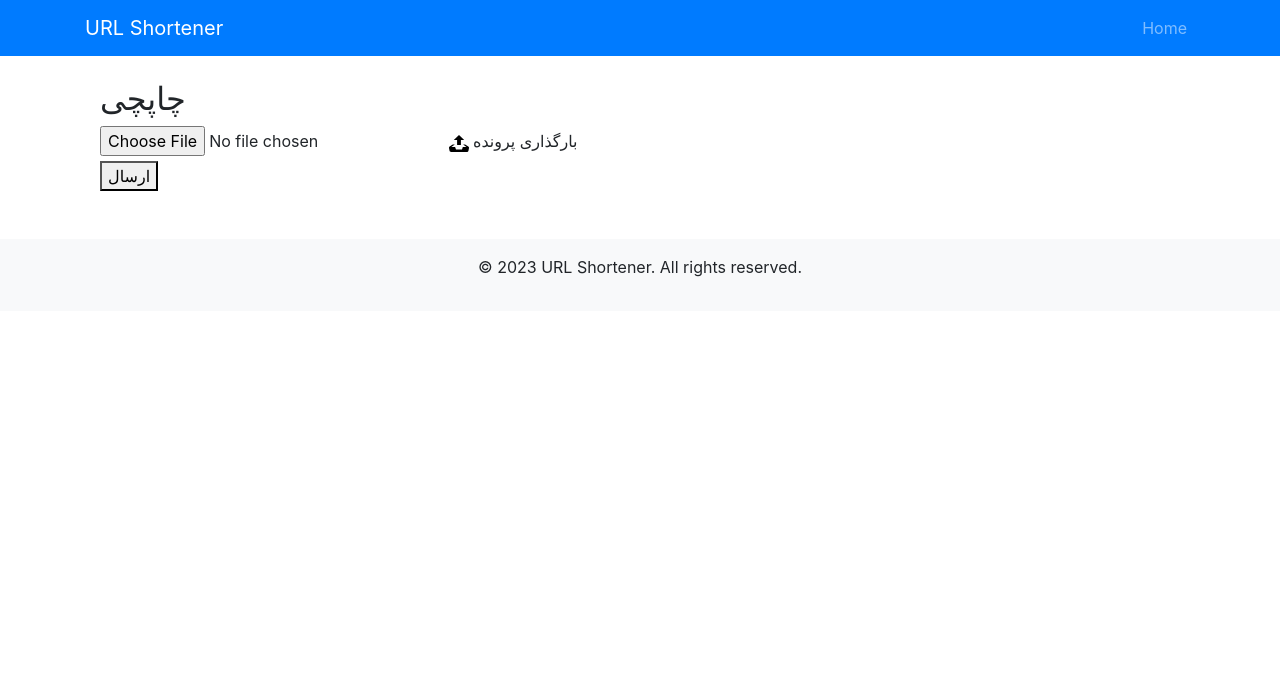
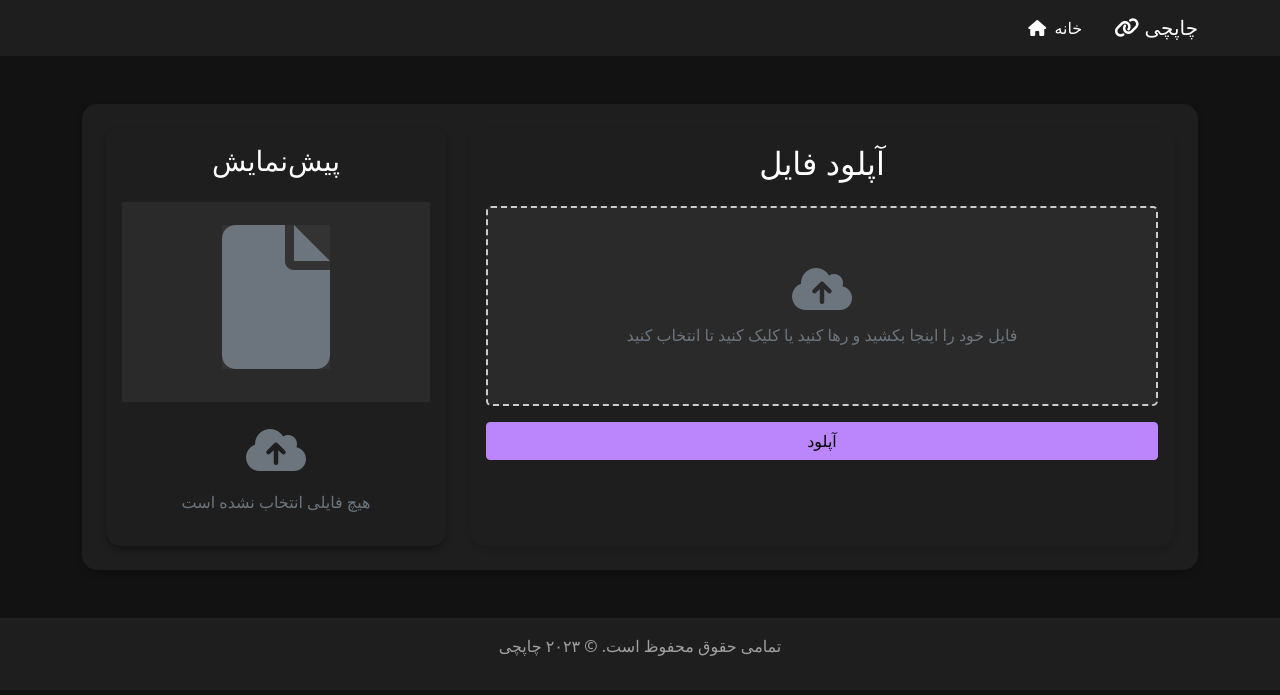
Before and after one commit to MirS0bhan/ChapChi, a Django app: page / in a window 1280 px wide. Shown: the top 695 px of the page. Run offline with Django 5.2, Linux system fonts and the light colour scheme; some libraries are stand-ins or nearby versions.

Commit message:
make better ui

```diff
--- a/chapchi/main/static/main/css/style.css
+++ b/chapchi/main/static/main/css/style.css
@@ -1,98 +1,174 @@
-@import url('https://fonts.googleapis.com/css2?family=Cairo:wght@400;700&display=swap');
+/* your_app/static/css/style.css */
 
-* {
-    margin: 0;
-    padding: 0;
-    box-sizing: border-box;
+body {
+    background-color: #121212;
+    color: #e0e0e0;
 }
 
-body {
-    font-family: 'Cairo', sans-serif;
-    background-color: #f0f2f5;
-    display: flex;
-    justify-content: center;
-    align-items: center;
-    min-height: 100vh;
-    direction: rtl;
+.navbar {
+    background-color: #1e1e1e !important;
 }
 
-.container {
-    width: 100%;
-    max-width: 400px;
-    padding: 20px;
+.navbar-brand, .nav-link {
+    color: #ffffff !important;
+}
+
+.card {
+    background-color: #1e1e1e;
+    border: none;
+    border-radius: 15px;
+    box-shadow: 0 4px 6px rgba(0, 0, 0, 0.1);
+}
+
+.btn-primary {
+    background-color: #3700B3;
+    border-color: #3700B3;
+}
+
+.btn-primary:hover {
+    background-color: #6200EE;
+    border-color: #6200EE;
+}
+
+footer {
+    background-color: #1e1e1e !important;
+    color: #a0a0a0;
+}
+
+/* Existing styles... */
+
+.upload-card, .preview-card {
+    height: 100%;
 }
 
 .upload-box {
-    background-color: #ffffff;
-    border-radius: 8px;
+    border: 2px dashed #ccc;
+    border-radius: 5px;
     padding: 30px;
-    box-shadow: 0 4px 6px rgba(0, 0, 0, 0.1);
+    text-align: center;
+    cursor: pointer;
+    transition: background-color 0.3s ease;
+    height: 200px;
+    display: flex;
+    flex-direction: column;
+    justify-content: center;
+    align-items: center;
 }
 
-h2 {
-    text-align: center;
-    margin-bottom: 20px;
-    color: #333;
+.upload-box:hover {
+    background-color: #f8f9fa;
+}
+
+.upload-box i {
+    font-size: 48px;
+    color: #6c757d;
+    margin-bottom: 10px;
+}
+
+.upload-box p {
+    margin-bottom: 0;
+    color: #6c757d;
 }
 
 .file-input {
-    position: relative;
-    margin-bottom: 20px;
+    display: none;
 }
 
-.file {
-    position: absolute;
-    left: 0;
-    top: 0;
-    opacity: 0;
-    width: 100%;
-    height: 100%;
-    cursor: pointer;
+.highlight {
+    background-color: #e9ecef;
+    border-color: #6c757d;
 }
 
-.file-input label {
-    display: flex;
-    align-items: center;
-    justify-content: center;
-    background-color: #f0f0f0;
-    border: 2px dashed #ccc;
-    border-radius: 4px;
-    padding: 15px;
-    cursor: pointer;
-    transition: all 0.3s ease;
+/* New and updated styles for preview box */
+/* Dark theme styles */
+body {
+    background-color: #121212;
+    color: #e0e0e0;
 }
 
-.file-input label:hover {
-    background-color: #e8e8e8;
-    border-color: #aaa;
+.upload-card, .preview-card {
+    height: 100%;
+    background-color: #1e1e1e;
+    border: none;
 }
 
-.file-input svg {
-    margin-left: 10px;
-    fill: #666;
+.card-title {
+    color: #ffffff;
 }
 
-.file-name {
-    margin-top: 10px;
-    display: block;
-    text-align: center;
-    font-size: 14px;
-    color: #666;
+.upload-box {
+    border: 2px dashed #444;
+    background-color: #2a2a2a;
+    color: #e0e0e0;
+    transition: background-color 0.3s ease;
+    height: 200px;
+    display: flex;
+    flex-direction: column;
+    justify-content: center;
+    align-items: center;
 }
 
-.upload-btn {
-    display: block;
-    width: 100%;
-    padding: 12px;
-    background-color: #4CAF50;
-    color: white;
-    border: none;
-    border-radius: 4px;
-    font-size: 16px;
-    cursor: pointer;
-    transition: background-color 0.3s ease;
+.upload-box:hover {
+    background-color: #333333;
 }
 
-.upload-btn:hover {
-    background-color: #45a049;
+.upload-box i {
+    color: #bb86fc;
 }
+
+.upload-box p {
+    color: #e0e0e0;
+}
+
+.highlight {
+    background-color: #333333;
+    border-color: #bb86fc;
+}
+
+.preview-card {
+    box-shadow: 0 4px 6px rgba(0, 0, 0, 0.3);
+}
+
+#preview-container {
+    background-color: #2a2a2a;
+}
+
+#file-preview {
+    box-shadow: 0 2px 4px rgba(0, 0, 0, 0.3);
+}
+
+.file-icon {
+    background-color: #333333;
+}
+
+#file-info {
+    background-color: #2a2a2a;
+}
+
+.file-info-header {
+    border-bottom: 1px solid #444;
+}
+
+#no-file-selected {
+    color: #9e9e9e;
+}
+
+.btn-primary {
+    background-color: #bb86fc;
+    border-color: #bb86fc;
+    color: #000000;
+}
+
+.btn-primary:hover {
+    background-color: #a366fc;
+    border-color: #a366fc;
+    color: #000000;
+}
+
+/* Existing responsive styles */
+@media (max-width: 767px) {
+    .preview-card {
+        margin-top: 20px;
+        position: static;
+    }
+}
--- /dev/null
+++ b/chapchi/main/static/main/css/upload.css
@@ -0,0 +1,94 @@
+.upload-card, .preview-card {
+    height: 100%;
+}
+
+.upload-box {
+    border: 2px dashed #ccc;
+    border-radius: 5px;
+    padding: 30px;
+    text-align: center;
+    cursor: pointer;
+    transition: background-color 0.3s ease;
+    height: 200px;
+    display: flex;
+    flex-direction: column;
+    justify-content: center;
+    align-items: center;
+}
+
+.upload-box:hover {
+    background-color: #f8f9fa;
+}
+
+.upload-box i {
+    font-size: 48px;
+    color: #6c757d;
+    margin-bottom: 10px;
+}
+
+.upload-box p {
+    margin-bottom: 0;
+    color: #6c757d;
+}
+
+.file-input {
+    display: none;
+}
+
+#file-preview {
+    max-width: 100%;
+    max-height: 200px;
+    margin-top: 20px;
+}
+
+#file-name {
+    word-break: break-all;
+}
+
+.file-icon {
+    font-size: 48px;
+    margin-bottom: 10px;
+}
+
+.highlight {
+    background-color: #e9ecef;
+    border-color: #6c757d;
+}
+
+.preview-card {
+    position: sticky;
+    top: 20px;
+}
+
+#preview-container {
+    min-height: 200px;
+    display: flex;
+    justify-content: center;
+    align-items: center;
+}
+
+#file-info {
+    margin-top: 20px;
+}
+
+#file-info p {
+    margin-bottom: 5px;
+}
+
+.metadata-box {
+    background-color: #f8f9fa;
+    border: 1px solid #e9ecef;
+    border-radius: 5px;
+    padding: 15px;
+    margin-top: 20px;
+}
+
+.metadata-box p {
+    margin-bottom: 5px;
+}
+
+@media (max-width: 767px) {
+    .preview-card {
+        margin-top: 20px;
+    }
+}
--- /dev/null
+++ b/chapchi/main/static/main/js/upload.js
@@ -0,0 +1,112 @@
+const allowedFormats = ['pdf', 'ttf', 'jpeg', 'jpg', 'png'];
+const fileUpload = document.getElementById('file-upload');
+const fileInfo = document.getElementById('file-info');
+const fileName = document.getElementById('file-name');
+const fileSize = document.getElementById('file-size');
+const filePreview = document.getElementById('file-preview');
+const fileIcon = document.getElementById('file-icon');
+const form = document.getElementById('upload-form');
+
+const uploadBox = document.getElementById('upload-box');
+// ... (rest of the code remains the same)
+
+uploadBox.addEventListener('click', function() {
+    fileUpload.click();
+});
+
+// ... (rest of the code remains the same)
+
+fileUpload.addEventListener('change', function(e) {
+    const file = e.target.files[0];
+    if (file) {
+        const extension = file.name.split('.').pop().toLowerCase();
+        if (allowedFormats.includes(extension)) {
+            fileName.textContent = file.name;
+            fileSize.textContent = (file.size / 1024 / 1024).toFixed(2) + ' MB';
+            fileInfo.style.display = 'block';
+
+            // Set file icon based on extension
+            fileIcon.className = 'file-icon fas ';
+            switch(extension) {
+                case 'pdf':
+                    fileIcon.className += 'fa-file-pdf';
+                    break;
+                case 'ttf':
+                    fileIcon.className += 'fa-font';
+                    break;
+                case 'jpeg':
+                case 'jpg':
+                case 'png':
+                    fileIcon.className += 'fa-file-image';
+                    break;
+            }
+            fileIcon.style.display = 'block';
+
+            if (['jpeg', 'jpg', 'png'].includes(extension)) {
+                const reader = new FileReader();
+                reader.onload = function(e) {
+                    filePreview.src = e.target.result;
+                    filePreview.style.display = 'block';
+                    fileIcon.style.display = 'none';
+                }
+                reader.readAsDataURL(file);
+            } else {
+                filePreview.style.display = 'none';
+                fileIcon.style.display = 'block';
+            }
+        } else {
+            alert('فرمت فایل مجاز نیست. لطفاً یک فایل با فرمت PDF، TTF، JPEG یا PNG انتخاب کنید.');
+            fileUpload.value = '';
+            fileInfo.style.display = 'none';
+            filePreview.style.display = 'none';
+            fileIcon.style.display = 'none';
+        }
+    }
+});
+
+form.addEventListener('submit', function(e) {
+    if (!fileUpload.files[0]) {
+        e.preventDefault();
+        alert('لطفاً یک فایل انتخاب کنید.');
+    }
+});
+
+// Optional: Add drag and drop functionality
+const dropZone = document.querySelector('.card-body');
+
+['dragenter', 'dragover', 'dragleave', 'drop'].forEach(eventName => {
+    dropZone.addEventListener(eventName, preventDefaults, false);
+});
+
+function preventDefaults(e) {
+    e.preventDefault();
+    e.stopPropagation();
+}
+
+['dragenter', 'dragover'].forEach(eventName => {
+    dropZone.addEventListener(eventName, highlight, false);
+});
+
+['dragleave', 'drop'].forEach(eventName => {
+    dropZone.addEventListener(eventName, unhighlight, false);
+});
+
+function highlight(e) {
+    dropZone.classList.add('highlight');
+}
+
+function unhighlight(e) {
+    dropZone.classList.remove('highlight');
+}
+
+dropZone.addEventListener('drop', handleDrop, false);
+
+function handleDrop(e) {
+    const dt = e.dataTransfer;
+    const files = dt.files;
+    fileUpload.files = files;
+
+    // Trigger the change event manually
+    const event = new Event('change');
+    fileUpload.dispatchEvent(event);
+}
--- a/chapchi/main/templates/main/base.html
+++ b/chapchi/main/templates/main/base.html
@@ -1,57 +1,47 @@
 <!DOCTYPE html>
-<html lang="en">
+<html lang="fa" dir="rtl">
 <head>
     <meta charset="UTF-8">
     <meta name="viewport" content="width=device-width, initial-scale=1.0">
-    <title>{% block title %}URL Shortener{% endblock %}</title>
+    <title>{% block title %}چاپچی{% endblock %}</title>
 
     {% load static %}
-
-    <!-- Bootstrap CSS -->
-    <link href="https://stackpath.bootstrapcdn.com/bootstrap/4.5.2/css/bootstrap.min.css" rel="stylesheet">
-
-    <!-- Font Awesome -->
-    <link href="https://cdnjs.cloudflare.com/ajax/libs/font-awesome/5.15.1/css/all.min.css" rel="stylesheet">
-
-    <!-- Custom CSS -->
-    <link rel="stylesheet" href="{% static 'css/shortened_url.css' %}">
-
+    <link rel="stylesheet" href="https://cdn.jsdelivr.net/npm/bootstrap@5.1.3/dist/css/bootstrap.rtl.min.css">
+    <link rel="stylesheet" href="https://cdnjs.cloudflare.com/ajax/libs/font-awesome/6.0.0-beta3/css/all.min.css">
+    <link rel="stylesheet" href="{% static 'main/css/style.css' %}">
     {% block extra_css %}{% endblock %}
 </head>
 <body>
-    <nav class="navbar navbar-expand-lg navbar-dark bg-primary">
+    <nav class="navbar navbar-expand-lg navbar-dark">
         <div class="container">
-            <a class="navbar-brand" href="{% url 'home' %}">URL Shortener</a>
-            <button class="navbar-toggler" type="button" data-toggle="collapse" data-target="#navbarNav" aria-controls="navbarNav" aria-expanded="false" aria-label="Toggle navigation">
+            <a class="navbar-brand" href="{% url 'home' %}">چاپچی <i class="fas fa-link me-2"></i></a>
+            <button class="navbar-toggler" type="button" data-bs-toggle="collapse" data-bs-target="#navbarNav">
                 <span class="navbar-toggler-icon"></span>
             </button>
             <div class="collapse navbar-collapse" id="navbarNav">
-                <ul class="navbar-nav ml-auto">
+                <ul class="navbar-nav me-auto">
                     <li class="nav-item">
-                        <a class="nav-link" href="{% url 'home' %}">Home</a>
+                        <a class="nav-link" href="{% url 'home' %}">خانه <i class="fas fa-home ms-1"></i></a>
                     </li>
-                    <!-- Add more navigation items as needed -->
+                    <!-- Add more nav items here -->
                 </ul>
             </div>
         </div>
     </nav>
 
-    <main class="container mt-4">
-        {% block content %}
-        {% endblock %}
+    <main class="container my-5">
+        <div class="card p-4">
+            {% block content %}{% endblock %}
+        </div>
     </main>
 
-    <footer class="bg-light py-3 mt-5">
+    <footer class="py-3 mt-5">
         <div class="container text-center">
-            <p>&copy; 2023 URL Shortener. All rights reserved.</p>
+            <p>تمامی حقوق محفوظ است. &copy; ۲۰۲۳ چاپچی</p>
         </div>
     </footer>
 
-    <!-- jQuery, Popper.js, and Bootstrap JS -->
-    <script src="https://code.jquery.com/jquery-3.5.1.slim.min.js"></script>
-    <script src="https://cdn.jsdelivr.net/npm/@popperjs/core@2.5.3/dist/umd/popper.min.js"></script>
-    <script src="https://stackpath.bootstrapcdn.com/bootstrap/4.5.2/js/bootstrap.min.js"></script>
-
+    <script src="https://cdn.jsdelivr.net/npm/bootstrap@5.1.3/dist/js/bootstrap.bundle.min.js"></script>
     {% block extra_js %}{% endblock %}
 </body>
 </html>
--- a/chapchi/main/templates/main/index.html
+++ b/chapchi/main/templates/main/index.html
@@ -1,29 +1,35 @@
 {% extends 'main/base.html' %}
 {% load static %}
 
-{% block title %}چاپچی - آپلود فایل{% endblock %}
-
+{% block extra_css %}
+<link rel="stylesheet" href="{% static 'main/css/upload.css' %}">
+{% endblock %}
 
 {% block content %}
-<div class="container">
-    <div class="upload-box">
-        <h2>چاپچی</h2>
-        <form action="/upload/" method="post" enctype="multipart/form-data">
-            {% csrf_token %}
-            <div class="file-input">
-                <input type="file" id="file" name="file" class="file" required>
-                <label for="file">
-                    <svg xmlns="http://www.w3.org/2000/svg" width="20" height="17" viewBox="0 0 20 17"><path d="M10 0l-5.2 4.9h3.3v5.1h3.8v-5.1h3.3l-5.2-4.9zm9.3 11.5l-3.2-2.1h-2l3.4 2.6h-3.5c-.1 0-.2.1-.2.1l-.8 2.3h-6l-.8-2.2c-.1-.1-.1-.2-.2-.2h-3.6l3.4-2.6h-2l-3.2 2.1c-.4.3-.7 1-.6 1.5l.6 3.1c.1.5.7.9 1.2.9h16.3c.6 0 1.1-.4 1.3-.9l.6-3.1c.1-.5-.2-1.2-.7-1.5z"></path></svg>
-                    <span>بارگذاری پرونده</span>
-                </label>
-                <span id="file-name" class="file-name"></span>
+<div class="row">
+    <div class="col-md-8">
+        <div class="card upload-card">
+            <div class="card-body">
+                <h2 class="card-title text-center mb-4">آپلود فایل</h2>
+                <form method="post" enctype="multipart/form-data" id="upload-form">
+                    {% csrf_token %}
+                    <div class="upload-box" id="upload-box">
+                        <i class="fas fa-cloud-upload-alt"></i>
+                        <p id="upload-text">فایل خود را اینجا بکشید و رها کنید یا کلیک کنید تا انتخاب کنید</p>
+                        <input type="file" class="file-input" id="file-upload" name="file" required>
+                    </div>
+                    <button type="submit" class="btn btn-primary w-100 mt-3">آپلود</button>
+                </form>
             </div>
-            <button type="submit" class="upload-btn">ارسال</button>
-        </form>
+        </div>
+    </div>
+    <div class="col-md-4">
+            {% include 'main/preview.html' %}
+        </div>
     </div>
 </div>
 {% endblock %}
 
 {% block extra_js %}
-<script src="{% static 'main/js/script.js' %}"></script>
+<script src="{% static 'main/js/upload.js' %}"></script>
 {% endblock %}
--- /dev/null
+++ b/chapchi/main/templates/main/preview.html
@@ -0,0 +1,27 @@
+<!-- preview.html -->
+<div class="card preview-card">
+    <div class="card-body">
+        <h3 class="card-title text-center mb-4">پیش‌نمایش</h3>
+        <div id="preview-container" class="text-center">
+            <div id="file-icon" class="file-icon">
+                <i class="fas fa-file fa-3x text-muted"></i>
+            </div>
+            <img id="file-preview" src="" alt="پیش‌نمایش فایل" style="display: none;">
+        </div>
+        <div id="file-info" class="mt-4" style="display: none;">
+            <div class="file-info-header d-flex align-items-center mb-3">
+                <i class="fas fa-file-alt mr-2 text-primary"></i>
+                <h5 class="mb-0" id="file-name-header">نام فایل</h5>
+            </div>
+            <div class="file-info-body">
+                <p><strong>نام فایل:</strong> <span id="file-name" class="text-break"></span></p>
+                <p><strong>اندازه فایل:</strong> <span id="file-size"></span></p>
+                <p><strong>نوع فایل:</strong> <span id="file-type"></span></p>
+            </div>
+        </div>
+        <div id="no-file-selected" class="text-center text-muted mt-4">
+            <i class="fas fa-cloud-upload-alt fa-3x mb-3"></i>
+            <p>هیچ فایلی انتخاب نشده است</p>
+        </div>
+    </div>
+</div>
```
